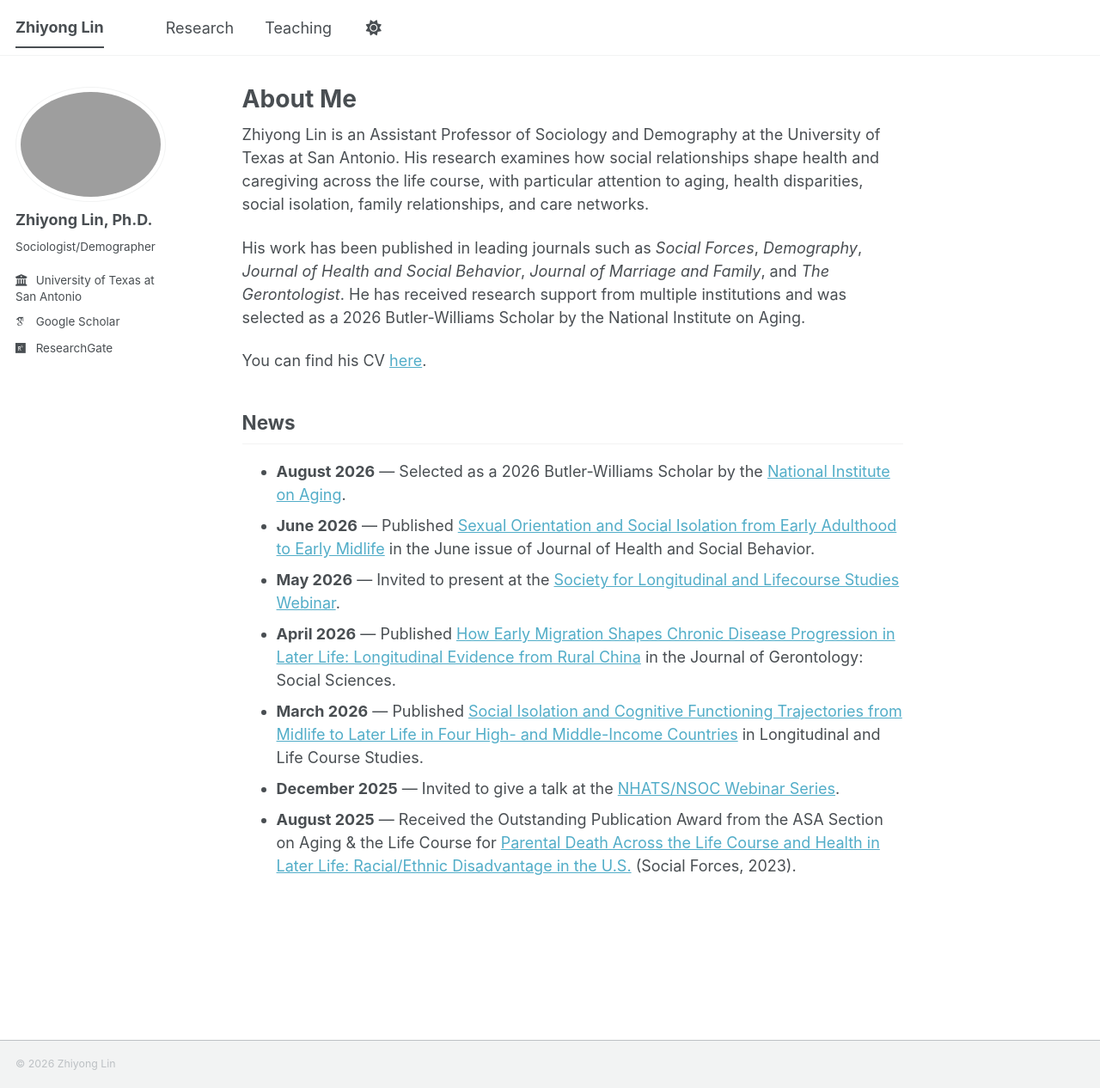
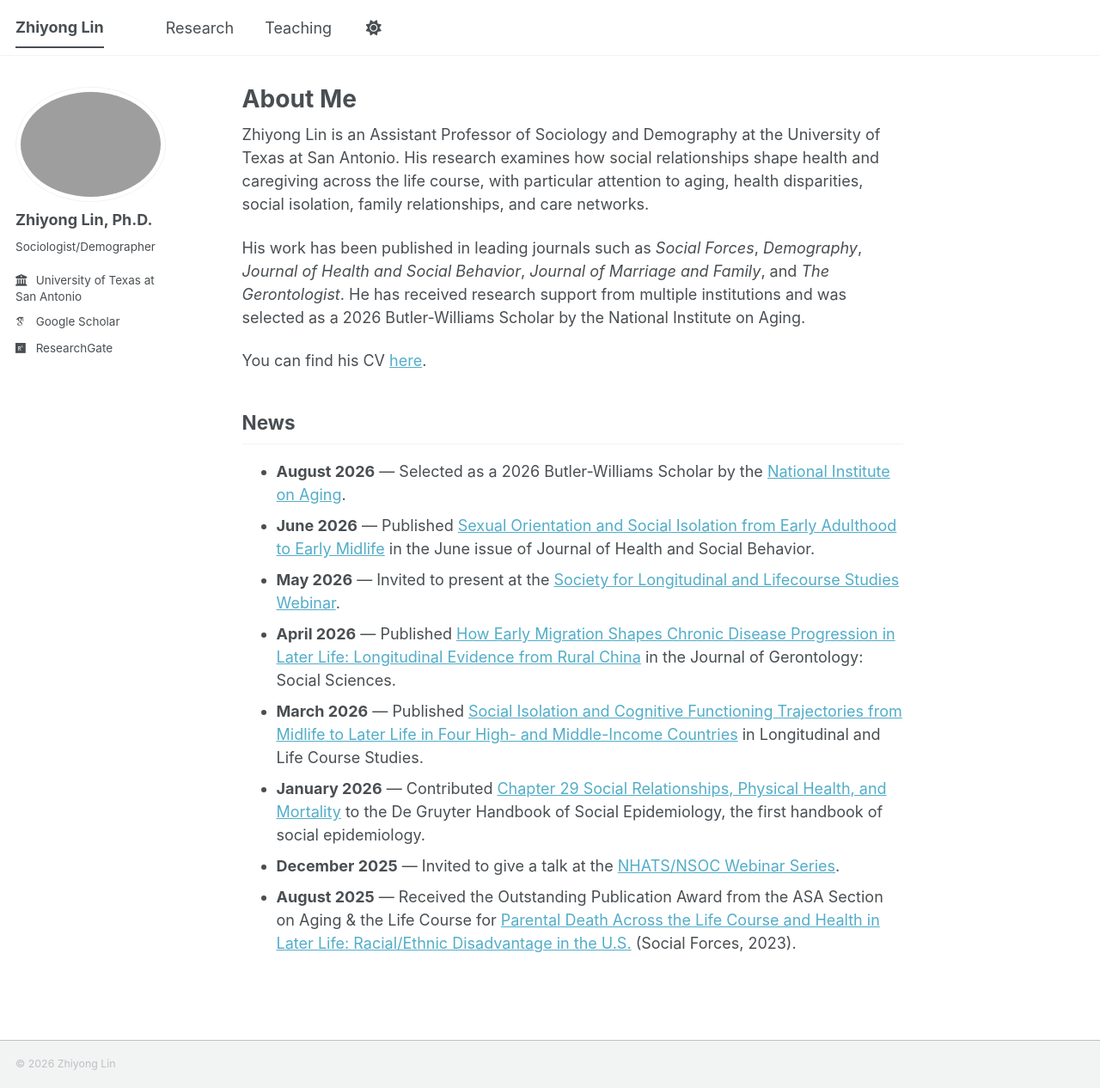
Before and after one commit to zhiyonglinsoc/zhiyonglinsoc.github.io, a Jekyll site: the page built from _pages/about.md, in a window 1280 px wide and 1266 px high. Shown: the whole window at 86% size. Built offline with Jekyll 4.4.1, drawn with Linux system fonts in a browser that asks for light colours; some web fonts are replaced; a script bundle is joined from its source files by our own code; library files that are not in the unit come from our copies.

Commit message:
newsupdate

```diff
--- a/_data/news.yml
+++ b/_data/news.yml
@@ -16,6 +16,9 @@
 - date: "March 2026"
   content: "Published [Social Isolation and Cognitive Functioning Trajectories from Midlife to Later Life in Four High- and Middle-Income Countries](https://bristoluniversitypressdigital.com/view/journals/llcs/17/2/article-p271.xml){:target=\"_blank\"} in Longitudinal and Life Course Studies."
 
+- date: "January 2026"
+  content: "Contributed [Chapter 29 Social Relationships, Physical Health, and Mortality](https://www.degruyterbrill.com/document/doi/10.1515/9783111349510-029/html){:target=\"_blank\"} to the De Gruyter Handbook of Social Epidemiology, the first handbook of social epidemiology."
+
 - date: "December 2025"
   content: "Invited to give a talk at the [NHATS/NSOC Webinar Series](https://nhatsannex.org/learning-opportunities-hub/nhatsnsoc-webinar-series){:target=\"_blank\"}."
 
```
